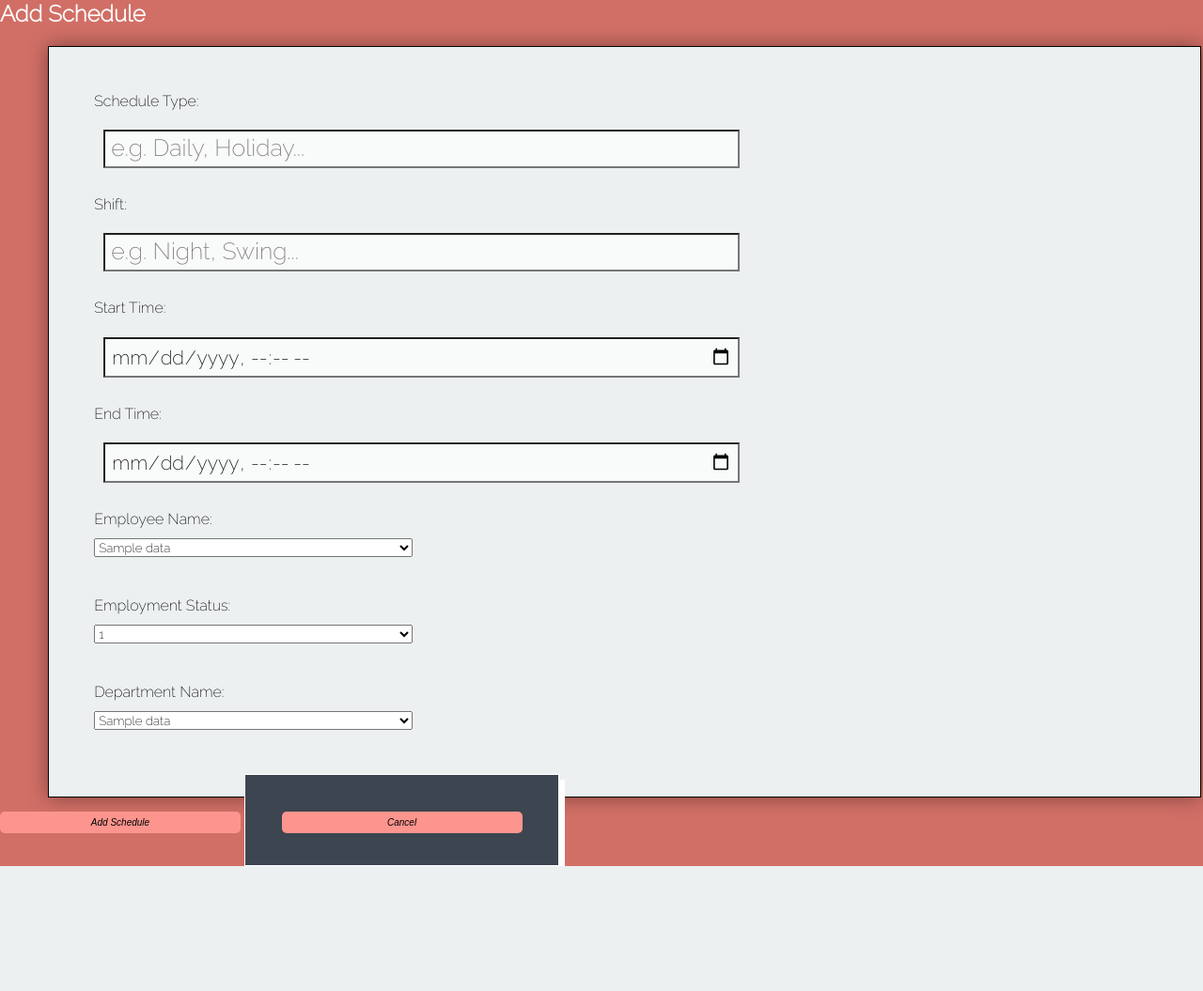
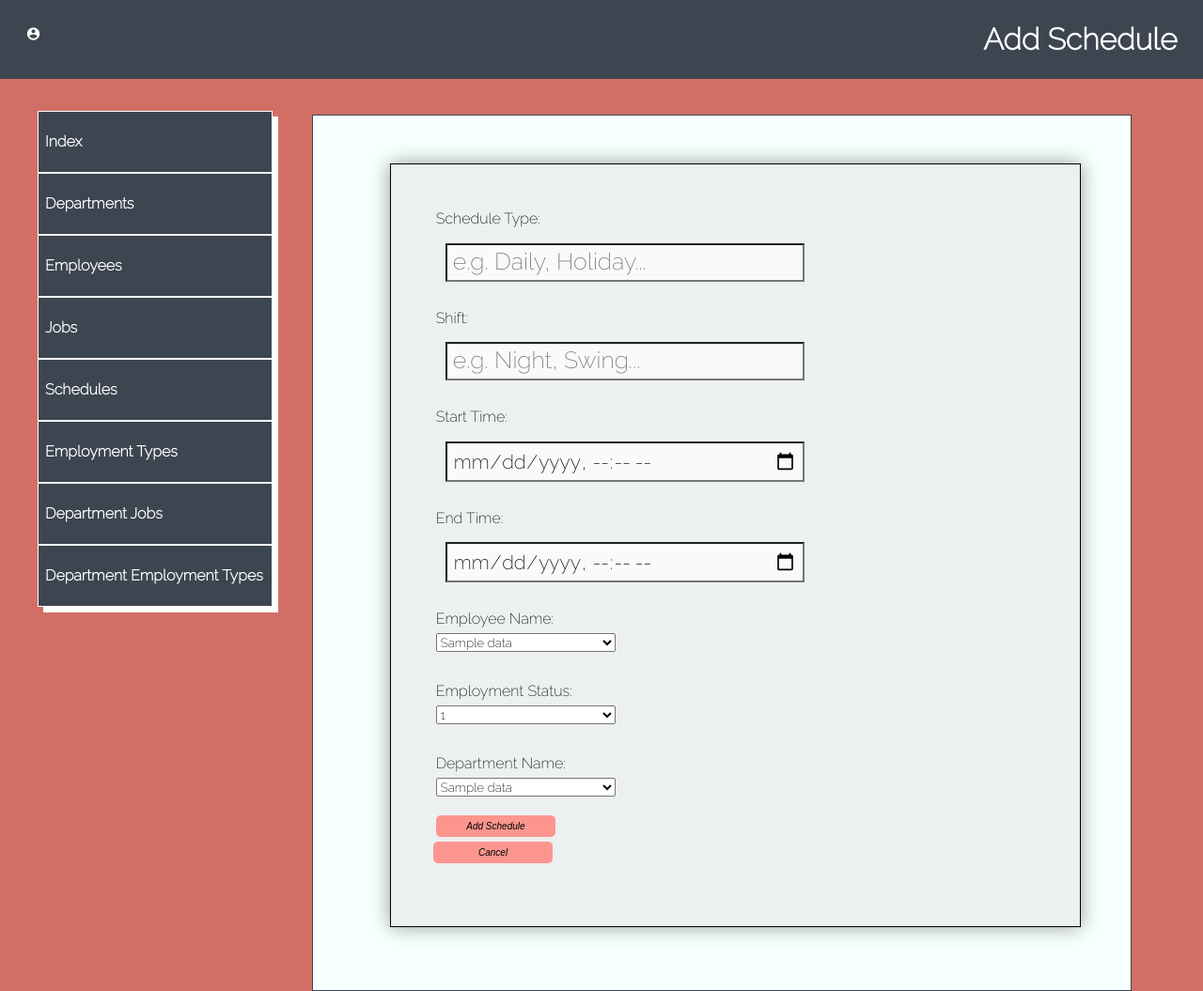
Before and after one commit to welchmea/Hospital_DB, a Flask app: template templates/add_schedule.j2 in a window 1280 px wide. Shown: the whole page at 94% size. Before the commit the page ends 922 px from the top, so only its background shows below. Run offline with Flask 3, Linux system fonts and the light colour scheme; the template is opened without the code that fills it: most values are stand-ins (such as "Sample title", 1, 10 or a date in 2020); some web fonts are replaced.

Commit message:
Updated Schedules styling

```diff
--- a/templates/add_schedule.j2
+++ b/templates/add_schedule.j2
@@ -2,12 +2,34 @@
 <html>
 <head>
 <link rel="stylesheet" href="./static/style.css">
+    <link
+      rel="stylesheet"
+      href="https://fonts.googleapis.com/icon?family=Material+Icons"
+    />
 <meta charset="UTF-8">
 <title>Add New Schedule</title>
 
 </head>
+<header>
+    <i class="material-icons" style="font-size: 16px">account_circle</i>
+    <h1>Add Schedule</h1>
+</header>
 <body>
-<h2>Add Schedule</h2>
+<main>
+
+<div class="index-div">
+
+		<a href="/">Index</a>
+		<a href="departments">Departments</a>
+		<a href="employees">Employees</a>
+		<a href="jobs">Jobs</a>
+		<a href="schedules">Schedules</a>
+        <a href="employmentTypes">Employment Types</a>
+        <a href="jobdept">Department Jobs</a>
+        <a href="dep_empTypes">Department Employment Types</a>
+
+</div>
+<div class="table-div">
     <!-- form to add data in Schedules-->
     <form id="addSchedules" action="/add_schedule" method="POST">
         <fieldset>
@@ -52,10 +74,12 @@
                 <option value="{{data[1]}}">{{data[1]}}</option>
             {% endfor %}
             </select>
+        <input type="submit" value="Add Schedule" name="add_schedule">
+        <a class="cancel-btn" href="/schedules"><input type="button" value="Cancel"></a>
+        </fieldset>
 
-        </fieldset>
-        <input type="submit" value="Add Schedule" name="add_schedule">
-        <a href="/schedules"><input type="button" value="Cancel"></a>
     </form>
+    </div>
+    </main>
 </body>
 </html>
```
Also changed, not shown: blueprints/schedule_page/Schedules.py (+14 -4 lines), templates/schedules.j2 (+19 -8 lines).
